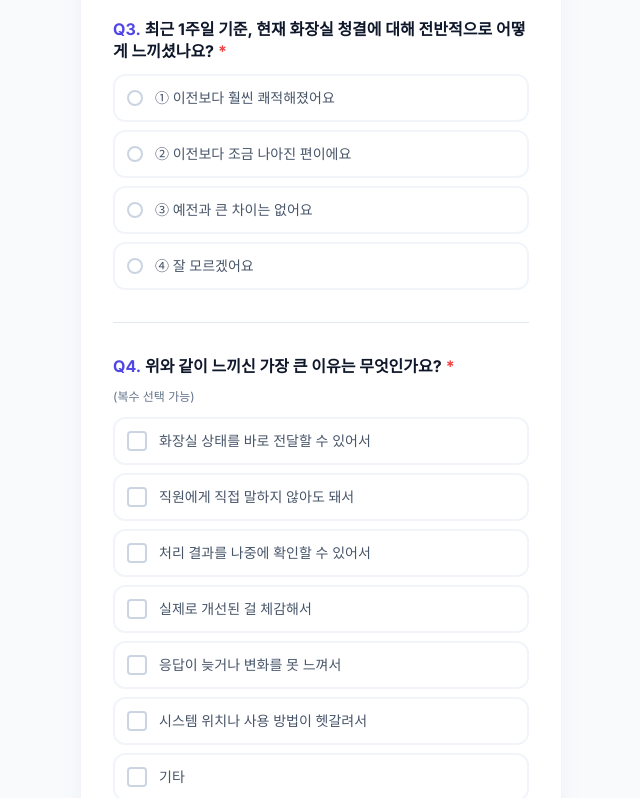
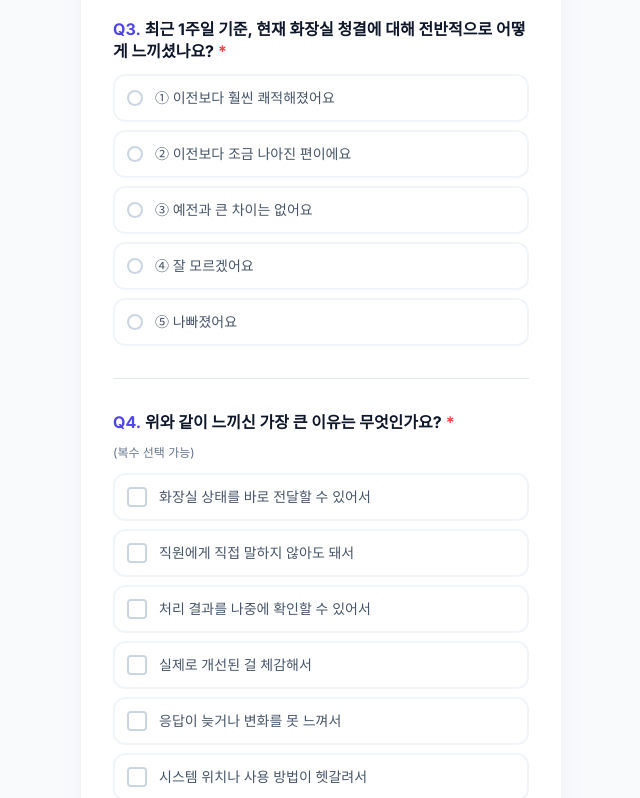
Before and after one commit to shsfryanpark0313/rasset, a React (Vite) app in the folder client/: page /survey in a window 1280 px wide. Shown: the part 904-1702 px from the top of the page, without its empty margins (319-959 px from the left). Built offline with nearby package versions, Linux system fonts and the light colour scheme; no server answers.

Commit message:
feat: question2

```diff
--- a/client/src/pages/MobileSurvey.tsx
+++ b/client/src/pages/MobileSurvey.tsx
@@ -318,7 +318,8 @@ const MobileSurvey: React.FC = () => {
                                                     { value: 'much_better', label: '① 이전보다 훨씬 쾌적해졌어요' },
                                                     { value: 'somewhat_better', label: '② 이전보다 조금 나아진 편이에요' },
                                                     { value: 'no_difference', label: '③ 예전과 큰 차이는 없어요' },
-                                                    { value: 'not_sure', label: '④ 잘 모르겠어요' }
+                                                    { value: 'not_sure', label: '④ 잘 모르겠어요' },
+                                                    { value: 'worse', label: '⑤ 나빠졌어요' }
                                                 ].map((opt) => (
                                                     <label key={opt.value} className={`group flex items-center space-x-3 p-3 rounded-xl border-2 cursor-pointer transition-all active:scale-[0.98] ${answers.q3_cleanliness_satisfaction === opt.value ? 'border-indigo-600 bg-indigo-50/50' : 'border-slate-100 hover:bg-slate-50'}`}>
                                                         <div className={`w-4 h-4 rounded-full border-2 flex items-center justify-center transition-colors ${answers.q3_cleanliness_satisfaction === opt.value ? 'border-indigo-600' : 'border-slate-300 group-hover:border-slate-400'}`}>
--- a/client/src/pages/TabletSurvey.tsx
+++ b/client/src/pages/TabletSurvey.tsx
@@ -221,7 +221,8 @@ const TabletSurvey: React.FC = () => {
                                         { value: 'much_better', label: '① 이전보다 훨씬 쾌적해졌어요' },
                                         { value: 'somewhat_better', label: '② 이전보다 조금 나아진 편이에요' },
                                         { value: 'no_difference', label: '③ 예전과 큰 차이는 없어요' },
-                                        { value: 'not_sure', label: '④ 잘 모르겠어요' }
+                                        { value: 'not_sure', label: '④ 잘 모르겠어요' },
+                                        { value: 'worse', label: '⑤ 나빠졌어요' }
                                     ].map((opt) => (
                                         <button
                                             key={opt.value}
--- a/client/src/utils/constants.ts
+++ b/client/src/utils/constants.ts
@@ -15,7 +15,8 @@ export const SURVEY_CONSTANTS = {
         much_better: { label: '① 훨씬 쾌적함', score: 5 },
         somewhat_better: { label: '② 조금 나아짐', score: 4 },
         no_difference: { label: '③ 비슷함', score: 3 },
-        not_sure: { label: '④ 잘 모르겠음', score: 1 }
+        not_sure: { label: '④ 잘 모르겠음', score: 1 },
+        worse: { label: '⑤ 나빠짐', score: 2 }
     },
     Q4_REASONS: {
         can_report_directly: '직접 신고 가능',
```
